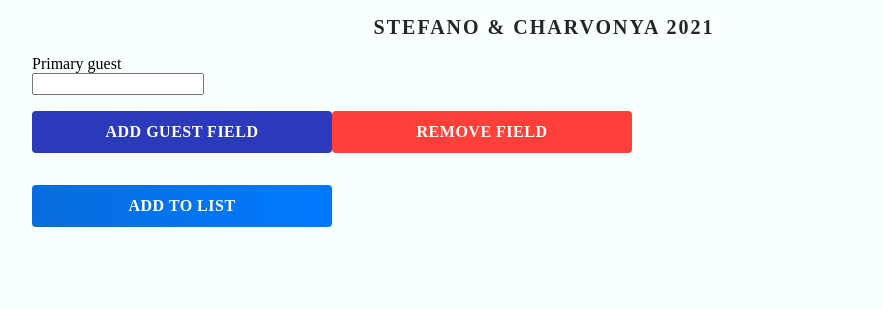
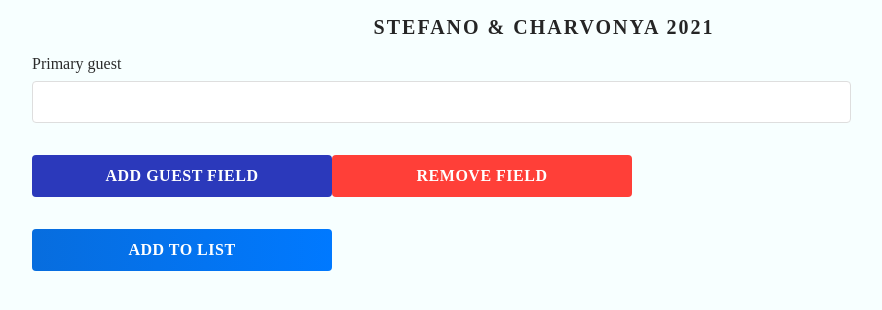
Before and after one commit to VonyaC/WeddingRSVP, a React (Create React App) app in the folder frontend/: page /add-guest in a window 1280 px wide. Shown: the top 310 px of the page, without its empty margins (96-978 px from the left). Built offline with nearby package versions, Linux system fonts and the light colour scheme; a web font is replaced by a local one.

Commit message:
refacting cont..

```diff
--- a/frontend/src/components/Button/Button.module.css
+++ b/frontend/src/components/Button/Button.module.css
@@ -10,7 +10,6 @@
     margin-top: 16px;
     width: 80%;
     max-width: 300px;
-
 }
 
 .rsvp {
--- a/frontend/src/components/Button/Button.tsx
+++ b/frontend/src/components/Button/Button.tsx
@@ -12,11 +12,11 @@ export const Button = (props: Props) => {
         if (props.variant === 'cta') {
             return style.cta;
         } else if (props.variant === 'rsvp') {
-            return style.rsvp
+            return style.rsvp;
         } else if (props.variant === 'danger') {
-            return style.danger
+            return style.danger;
         }
-        return ''
+        return '';
     }
     return (
         <button className={`${style.btn} ${buttonVariant()}`} onClick={props.onClick}>
--- a/frontend/src/components/GuestForm.tsx
+++ b/frontend/src/components/GuestForm.tsx
@@ -1,5 +1,6 @@
 import React, {useEffect, useState} from 'react';
 import { Button } from './Button/Button';
+import { Textfield } from './TextField/Textfield';
 
 interface Props {
 
@@ -55,9 +56,7 @@ export const GuestForm = (props: Props) => {
                 formInputs.map((f, i)=> {
                     return (
                         <div key={f.id}>
-                            <label htmlFor={f.formName} className='form-label'>{f.formName}</label><br />
-                            <input type="text" id={f.formName} className='textfield' name={f.formName } onChange={(e: any)=> { handleChange(e, i)}}/>
-                                {/* {statusError!=='' && <div className='form-error'>{statusError}</div>} */}
+                            <Textfield id={f.formName} statusError={''} label={f.formName} onChange={(e: any)=> { handleChange(e, i)}}/>
                         </div>
                     )
                 })
--- a/frontend/src/components/TextField/Textfield.tsx
+++ b/frontend/src/components/TextField/Textfield.tsx
@@ -5,13 +5,14 @@ interface Props {
     onChange?: any;
     id?: string;
     label?: string;
+    type?: string;
 }
 
 export const Textfield = (props: Props) => {
     return (
         <>
             <Label htmlFor={props.id || ''}> {props.label}</Label>
-            <input type="text" id={props.id}className={style.textfield} name='code' onChange={props.onChange}/>
+            <input type={props.type || 'text'} id={props.id}className={style.textfield} name='code' onChange={props.onChange}/>
             {props.statusError!=='' && <div className={style.error}>{props.statusError || ''}</div>}
         </>
     )
```
